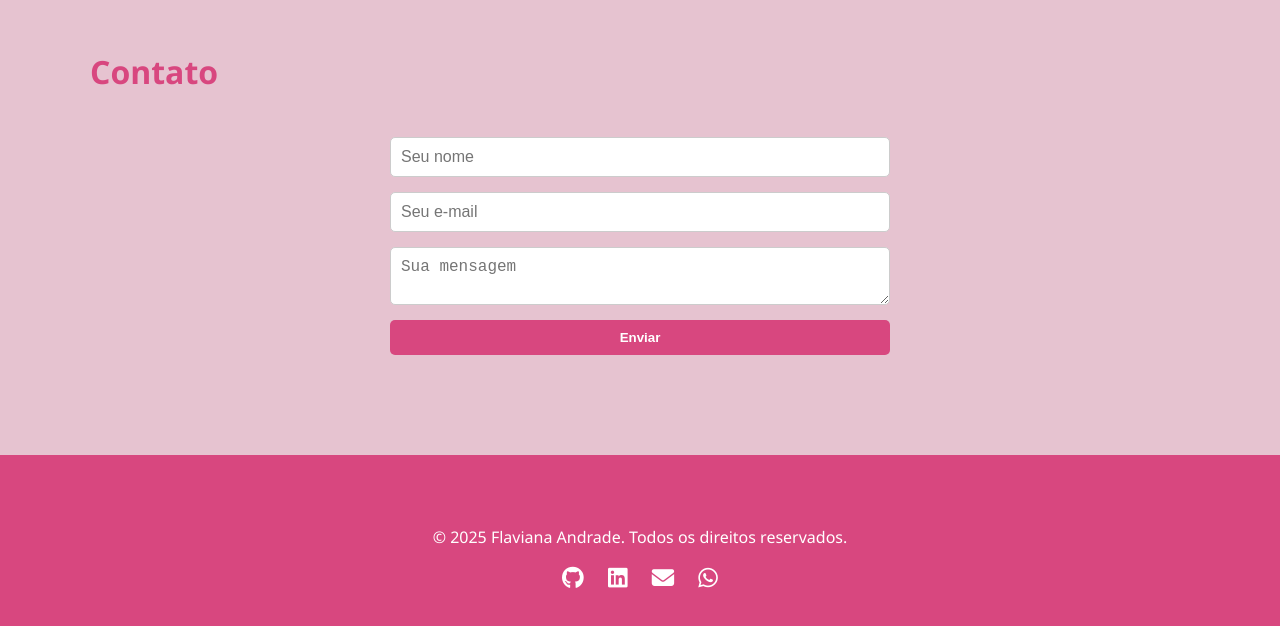
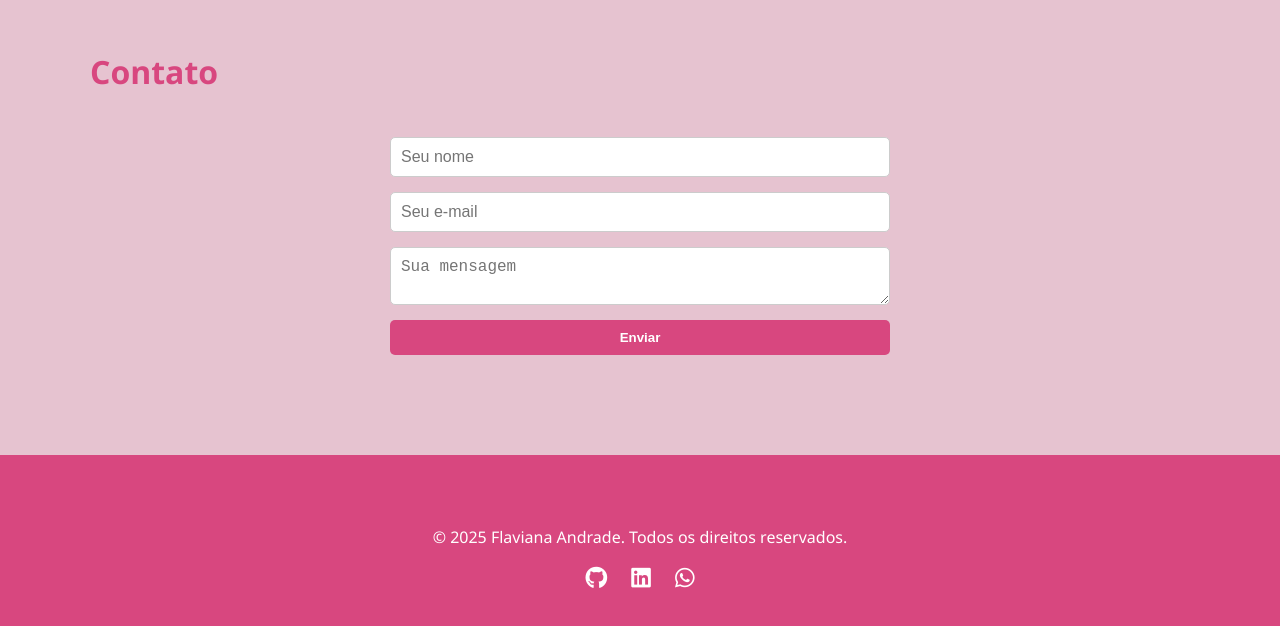
Before and after one commit to flavianaal/meuPortfolio, a plain HTML site: page index.html in a window 1280 px wide. Shown: the part 2321-2947 px from the top of the page. Drawn offline with Linux system fonts and the light colour scheme.

Commit message:
Alterações no contato

```diff
--- a/index.html
+++ b/index.html
@@ -134,7 +134,11 @@
     <section id="contato" class="section">
       <div class="container">
         <h2>Contato</h2>
-        <form id="contatoForm" action="https://formspree.io/f/xnnbezov" method="POST">
+        <form
+          id="contatoForm"
+          action="https://formspree.io/f/xnnbezov"
+          method="POST"
+        >
           <input type="text" name="nome" placeholder="Seu nome" required />
           <input type="email" name="email" placeholder="Seu e-mail" required />
           <textarea
@@ -156,15 +160,20 @@
           <a href="https://github.com/flavianaal" target="_blank"
             ><i class="fab fa-github"></i
           ></a>
-          <a href="https://www.linkedin.com/in/flaviana-andrade/" target="_blank"
+          <a
+            href="https://www.linkedin.com/in/flaviana-andrade/"
+            target="_blank"
             ><i class="fab fa-linkedin"></i
           ></a>
-          <a href="https://mail.google.com/mail/u/0/#inbox" target="_blank"
-            ><i class="fas fa-envelope"></i
-          ></a>
-          <a href="https://web.whatsapp.com/" target="_blank"
-            ><i class="fab fa-whatsapp"></i
-          ></a>
+          <a
+            class="btn btn-success"
+            aria-label="WhatsApp Icon"
+            href="https://wa.me/5588981539220?text=Olá,%20vim%20pelo%20seu%20portfólio!"
+            target="_blank"
+          >
+            <i class="fab fa-whatsapp"></i>
+          </a>
+
           <!-- Adicione mais redes se quiser -->
         </div>
       </div>
```
